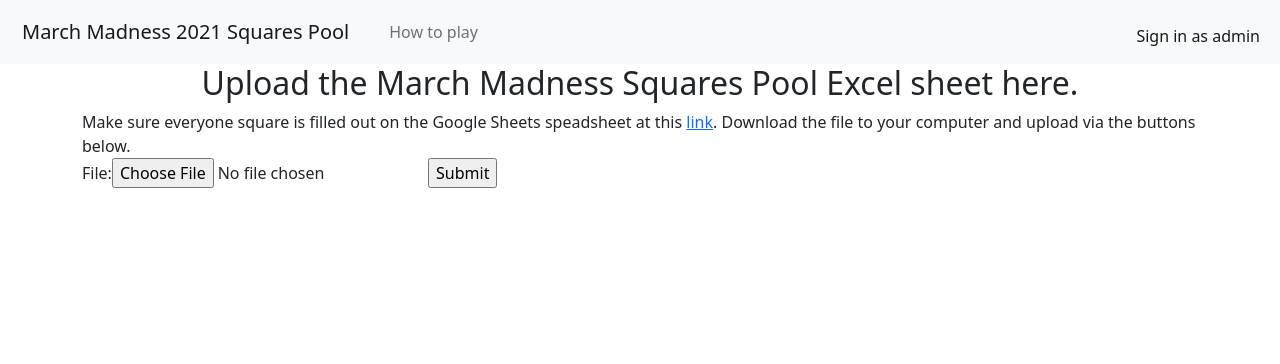
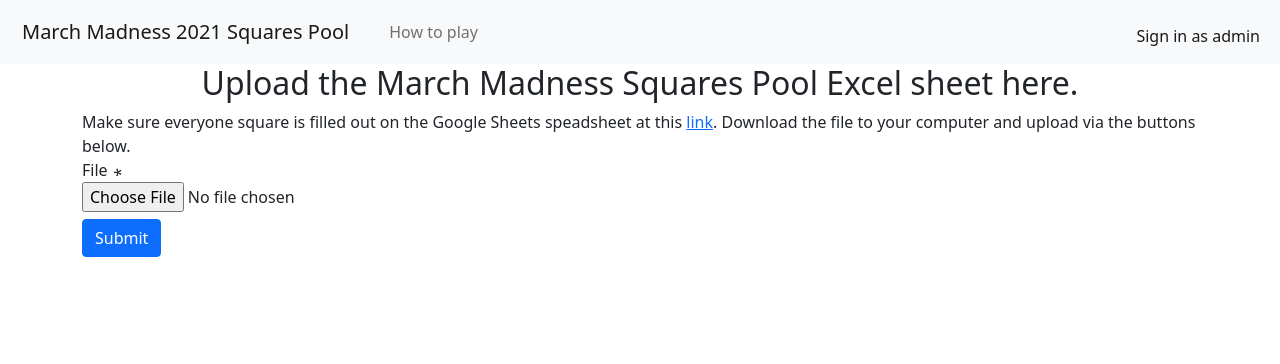
Before and after one commit to cqchisholm/March-Madness-Squares, a Django app: page /upload in a window 1280 px wide. Shown: the top 364 px of the page. Run offline with Django 3.2, Linux system fonts and the light colour scheme; some libraries are stand-ins or nearby versions.

Commit message:
File upload submit button style change

```diff
--- a/MMSquares/Squares/static/squares/styles.css
+++ b/MMSquares/Squares/static/squares/styles.css
@@ -82,3 +82,7 @@ span {
     -webkit-appearance: menulist !important;
     appearance: auto !important;
 }
+
+.submit-file {
+    margin-top: 7px;
+}
--- a/MMSquares/Squares/templates/squares/upload.html
+++ b/MMSquares/Squares/templates/squares/upload.html
@@ -18,8 +18,8 @@
 
         <form method='POST' enctype='multipart/form-data'>
             {% csrf_token %}
-            {{ form }}
-            <input type="submit" value="Submit">
+            {{ form|crispy }}
+            <input type="submit" value="Submit" class="btn btn-primary submit-file">
         </form>
     </div>
 
```
Also changed, not shown: MMSquares/db.sqlite3.
